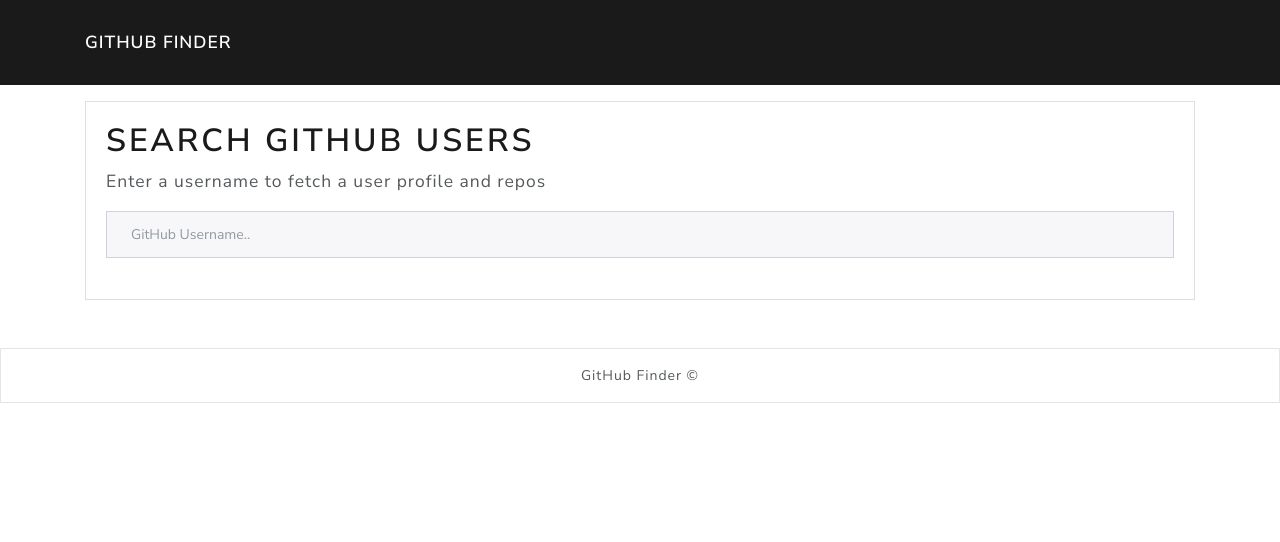
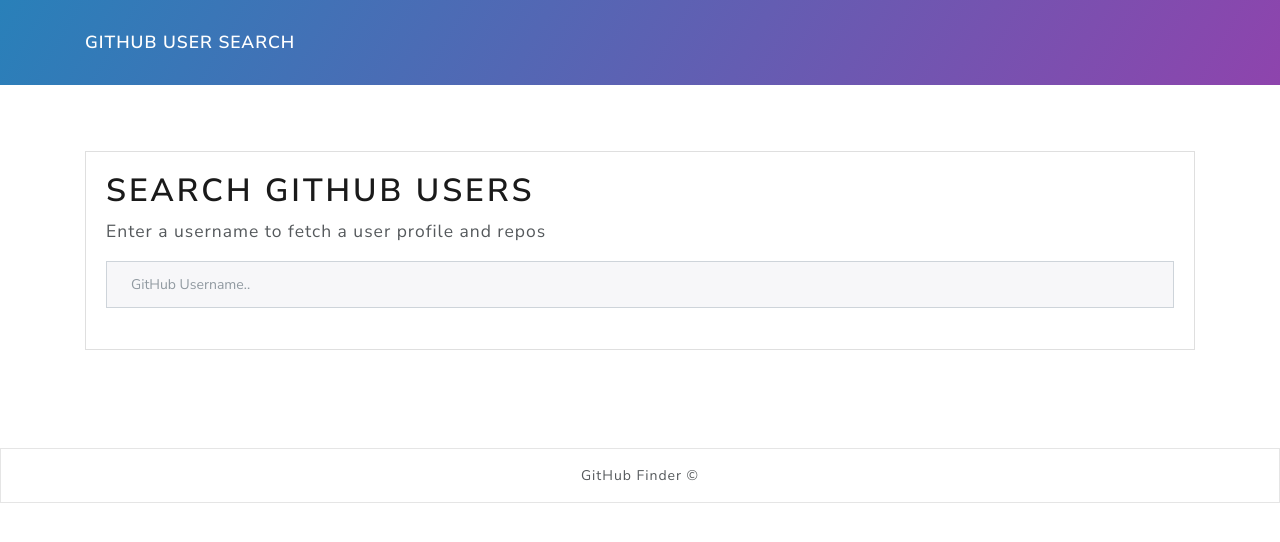
Before and after one commit to stepanianpat/github-finder, a plain HTML site: page index.html in a window 1280 px wide. Drawn offline with nearby package versions, Linux system fonts and the light colour scheme.

Commit message:
site updates

```diff
--- /dev/null
+++ b/app.css
@@ -0,0 +1,8 @@
+.searchContainer {
+  padding-top: 50px;
+  padding-bottom: 50px;
+}
+
+.bg-primary {
+  background: linear-gradient(120deg, #2980b9, #8e44ad);
+}
--- a/index.html
+++ b/index.html
@@ -8,12 +8,13 @@
       rel="stylesheet"
       href="https://bootswatch.com/4/lux/bootstrap.min.css"
     />
-    <title>GitHub Finder</title>
+    <link rel="stylesheet" href="app.css">
+    <title>GitHub User Search</title>
   </head>
   <body>
     <nav class="navbar navbar-dark bg-primary mb-3">
       <div class="container">
-        <a href="#" class="navbar-brand">GitHub Finder</a>
+        <a href="#" class="navbar-brand">GitHub User Search</a>
       </div>
     </nav>
     <div class="container searchContainer">
```
